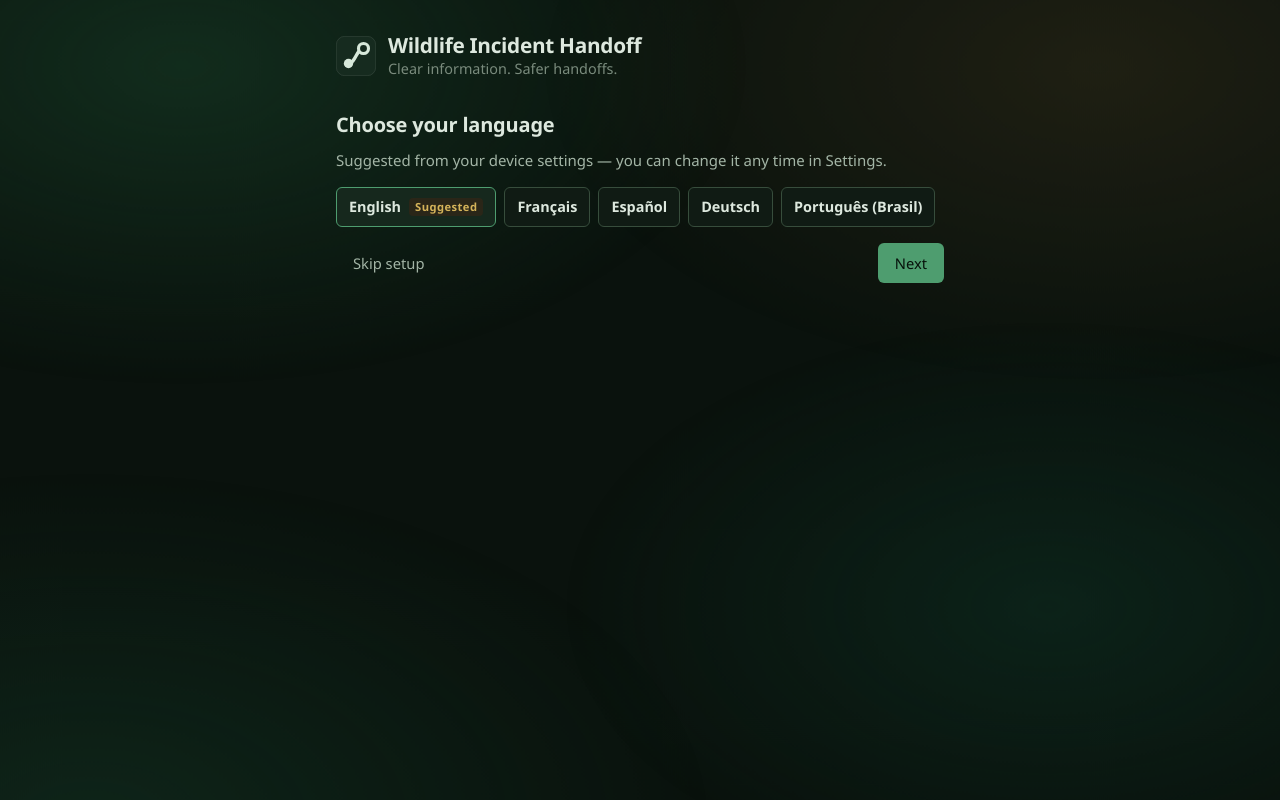
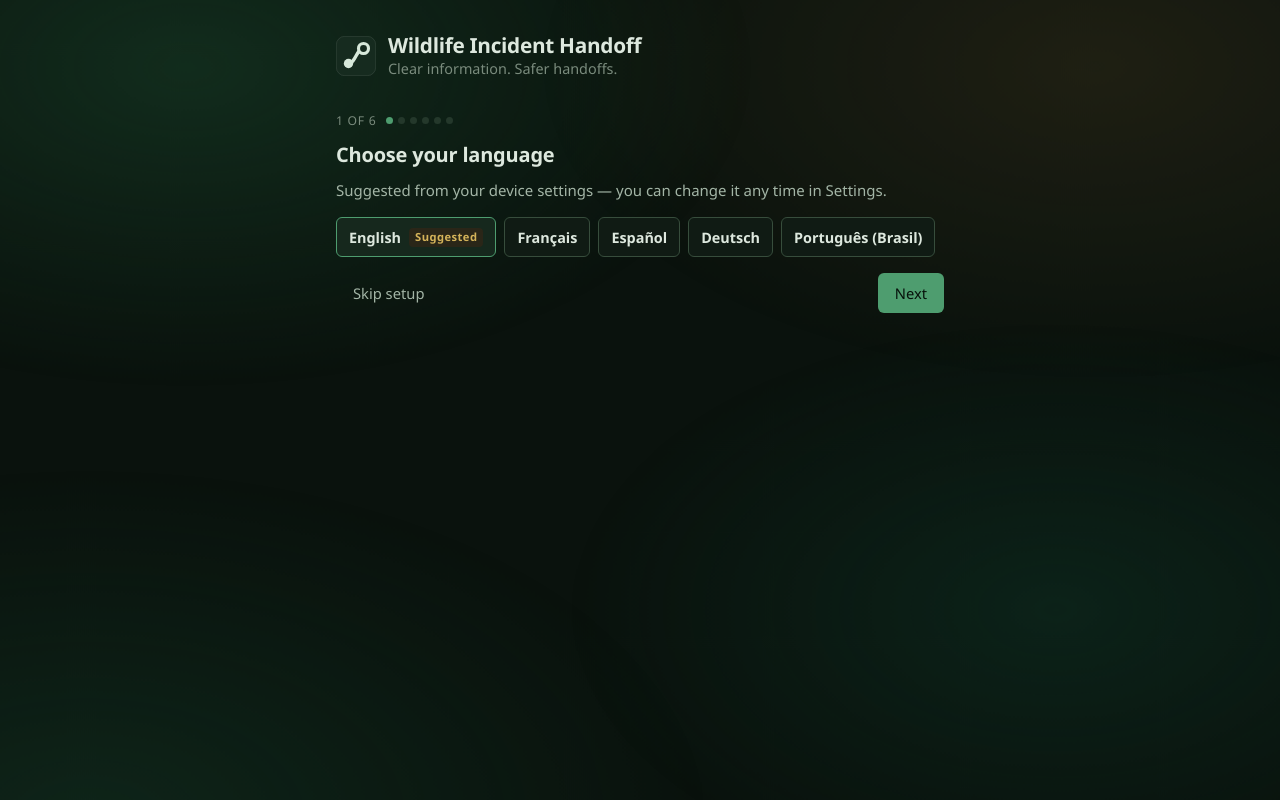
Before and after one commit to amgedi/Wildlife-Incident-Handoff, a React (Vite) app: page /onboarding in a window 1280 px wide. Built offline with nearby package versions, Linux system fonts and the light colour scheme.

Commit message:
feat(0.3.0-dev.5): onboarding visual rework — progress rail (1 of N + dots), shared theme catalog applied, brand mark confirmed theme-token driven across all 16 themes

```diff
--- a/src/features/onboarding/OnboardingPage.tsx
+++ b/src/features/onboarding/OnboardingPage.tsx
@@ -116,6 +116,19 @@ export function OnboardingPage({ preview = false }: { preview?: boolean }) {
           <h1 style={{ margin: 0, fontSize: "1.3rem" }}>{t("common:appName", { defaultValue: "Wildlife Incident Handoff" })}</h1>
           <p style={{ margin: 0, color: "var(--c-ink-faint)", fontSize: "0.9rem" }}>{t("onboarding:tagline", { defaultValue: "Clear information. Safer handoffs." })}</p>
         </div>
+      </div>
+
+      {/* 0.3.0-dev.5 Part XIV: modern presentation — frosted card, subtle
+          progress rail ("1 of N"), shared button system; concise by design. */}
+      <div className="onboard-progress" role="group" aria-label={t("onboarding:progress", { defaultValue: "Onboarding progress" })}>
+        <span className="onboard-progress-count">
+          {t("onboarding:stepOf", { defaultValue: "{{n}} of {{total}}", n: stage + 1, total: 6 })}
+        </span>
+        <span className="onboard-progress-dots" aria-hidden="true">
+          {Array.from({ length: 6 }).map((_, i) => (
+            <span key={i} className={`onboard-dot${i === stage ? " active" : ""}${i < stage ? " done" : ""}`} />
+          ))}
+        </span>
       </div>
 
       {stage === 0 && (
--- a/src/styles/base.css
+++ b/src/styles/base.css
@@ -1639,3 +1639,11 @@ button.ax-dist-row:hover { border-color: var(--c-border); background: var(--c-su
 .concern-option:focus-visible { outline: 2px solid var(--c-focus); outline-offset: 2px; }
 .concern-option strong { font-size: 0.92rem; }
 .concern-hint { font-size: 0.78rem; color: var(--c-ink-soft); }
+
+/* ---------- 0.3.0-dev.5 onboarding visual rework (Part XIV) ---------- */
+.onboard-progress { display: flex; align-items: center; gap: 10px; margin: 0 0 var(--space-3); }
+.onboard-progress-count { font-size: 0.76rem; letter-spacing: 0.06em; color: var(--c-ink-faint); text-transform: uppercase; }
+.onboard-progress-dots { display: inline-flex; gap: 5px; }
+.onboard-dot { width: 7px; height: 7px; border-radius: 50%; background: var(--c-border); }
+.onboard-dot.active { background: var(--c-primary); }
+.onboard-dot.done { background: color-mix(in srgb, var(--c-primary) 55%, var(--c-border)); }
```
